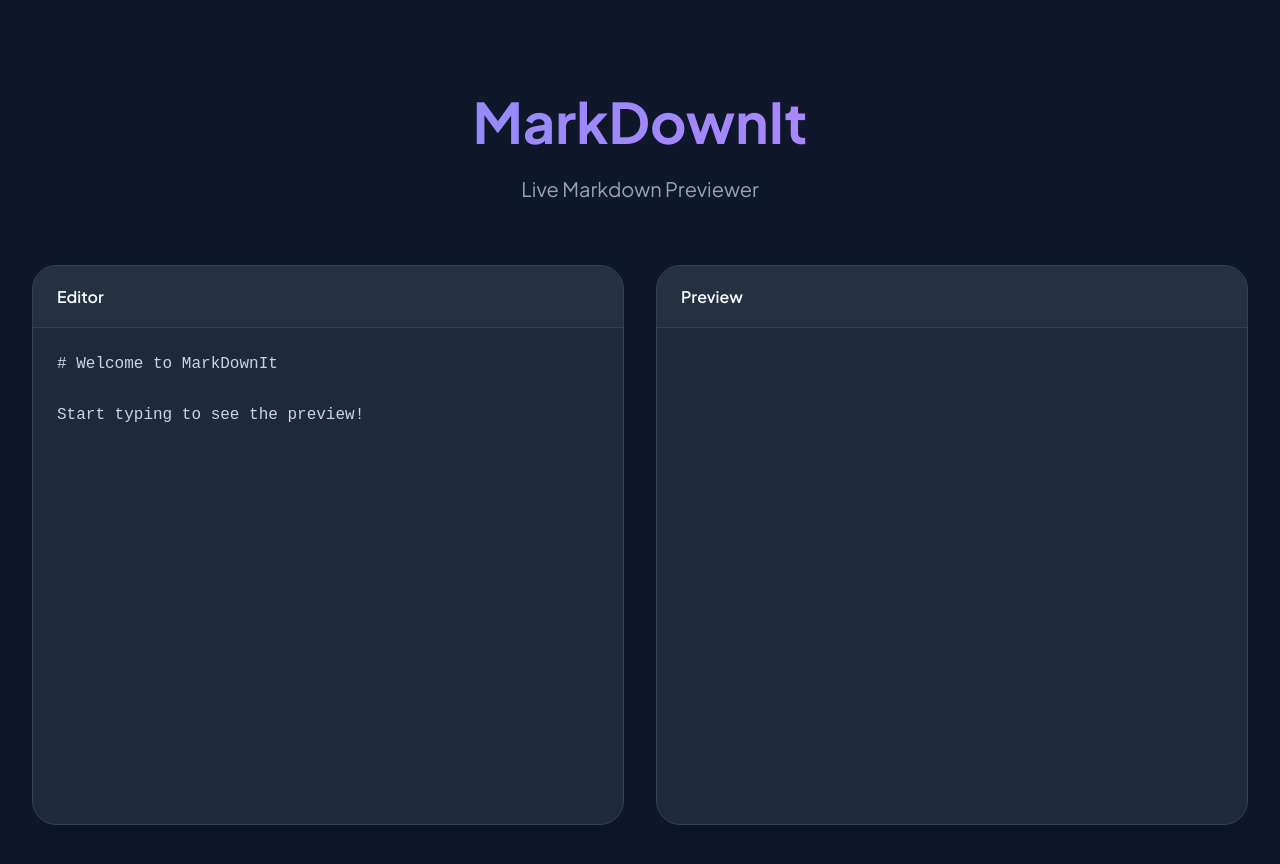
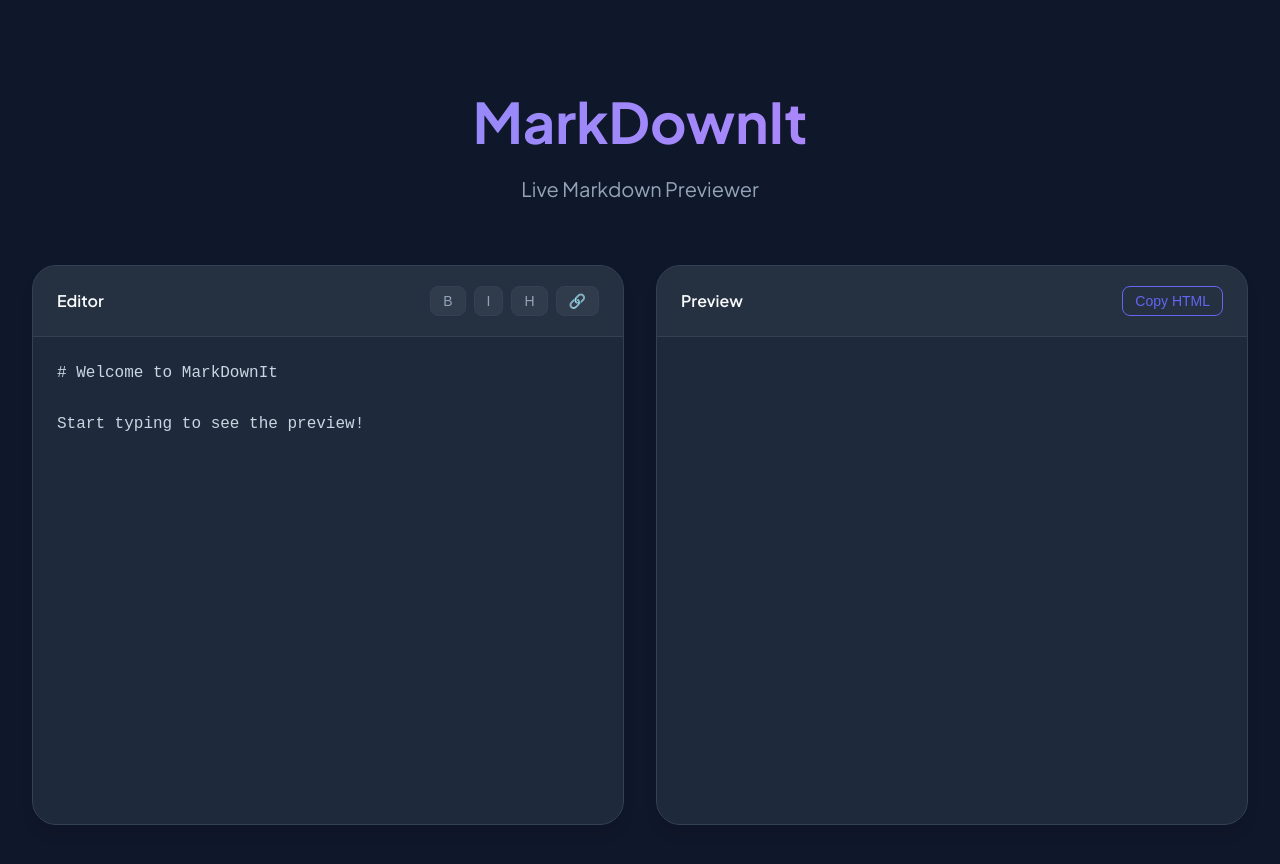
Before and after one commit to saladinjake/mark-down-api-service, a Vue app in the folder frontend/: page / in a window 1280 px wide. Shown: the top 864 px of the page. Built offline with nearby package versions, Linux system fonts and the light colour scheme; no server answers.

Commit message:
feat: add editor toolbar and copy to clipboard feature

```diff
--- a/frontend/src/App.vue
+++ b/frontend/src/App.vue
@@ -7,8 +7,17 @@
 
     <div class="main-content">
       <div class="editor-pane">
-        <h3>Editor</h3>
+        <h3>
+          Editor
+          <div class="toolbar">
+            <button @click="insertText('**', '**')">B</button>
+            <button @click="insertText('_', '_')">I</button>
+            <button @click="insertText('### ', '')">H</button>
+            <button @click="insertText('[', '](url)')">🔗</button>
+          </div>
+        </h3>
         <textarea
+          ref="editor"
           v-model="markdownText"
           @input="handleInput"
           placeholder="Type your markdown here..."
@@ -16,7 +25,10 @@
       </div>
 
       <div class="preview-pane">
-        <h3>Preview</h3>
+        <h3>
+          Preview
+          <button class="btn-copy" @click="copyHtml">Copy HTML</button>
+        </h3>
         <div class="preview-content" v-html="renderedHtml"></div>
       </div>
     </div>
@@ -54,7 +66,32 @@ export default {
       } finally {
         this.isRendering = false;
       }
-    }, 300)
+    }, 300),
+
+    insertText(prefix, suffix) {
+      const textarea = this.$refs.editor;
+      const start = textarea.selectionStart;
+      const end = textarea.selectionEnd;
+      const text = this.markdownText;
+      const selectedText = text.substring(start, end);
+
+      this.markdownText = text.substring(0, start) + prefix + selectedText + suffix + text.substring(end);
+
+      this.$nextTick(() => {
+        textarea.focus();
+        textarea.setSelectionRange(start + prefix.length, end + prefix.length);
+        this.handleInput();
+      });
+    },
+
+    async copyHtml() {
+      try {
+        await navigator.clipboard.writeText(this.renderedHtml);
+        alert('HTML copied to clipboard!');
+      } catch (err) {
+        console.error('Copy failed:', err);
+      }
+    }
   },
   mounted() {
     this.handleInput();
@@ -137,6 +174,33 @@ body {
   align-items: center;
 }
 
+.toolbar {
+  display: flex;
+  gap: 0.5rem;
+}
+
+.toolbar button, .btn-copy {
+  padding: 0.4rem 0.75rem;
+  font-size: 0.875rem;
+  border-radius: 0.5rem;
+  background: rgba(255, 255, 255, 0.05);
+  border: 1px solid var(--border-color);
+  color: #94a3b8;
+  transition: all 0.2s ease;
+}
+
+.toolbar button:hover, .btn-copy:hover {
+  background: var(--primary);
+  color: white;
+  border-color: var(--primary);
+}
+
+.btn-copy {
+  color: var(--primary);
+  border-color: var(--primary);
+  background: transparent;
+}
+
 textarea {
   flex: 1;
   width: 100%;
```
